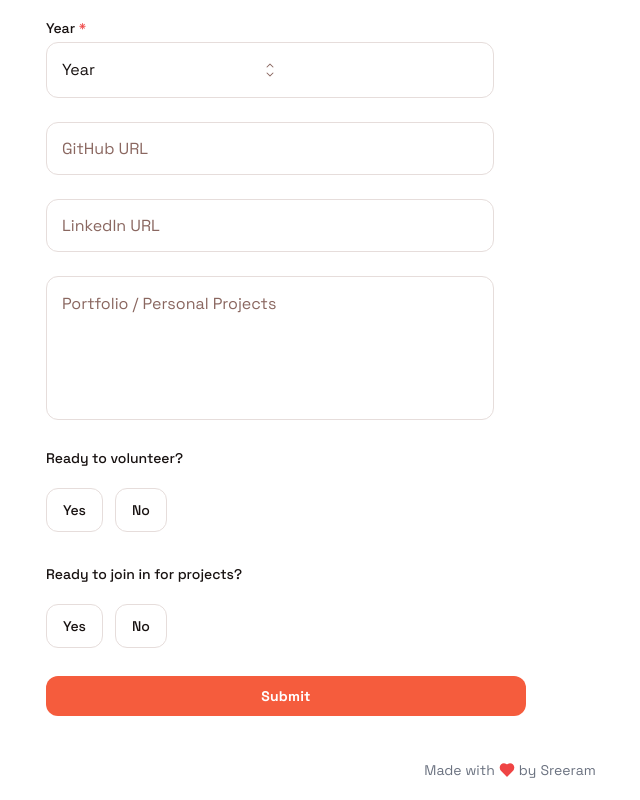
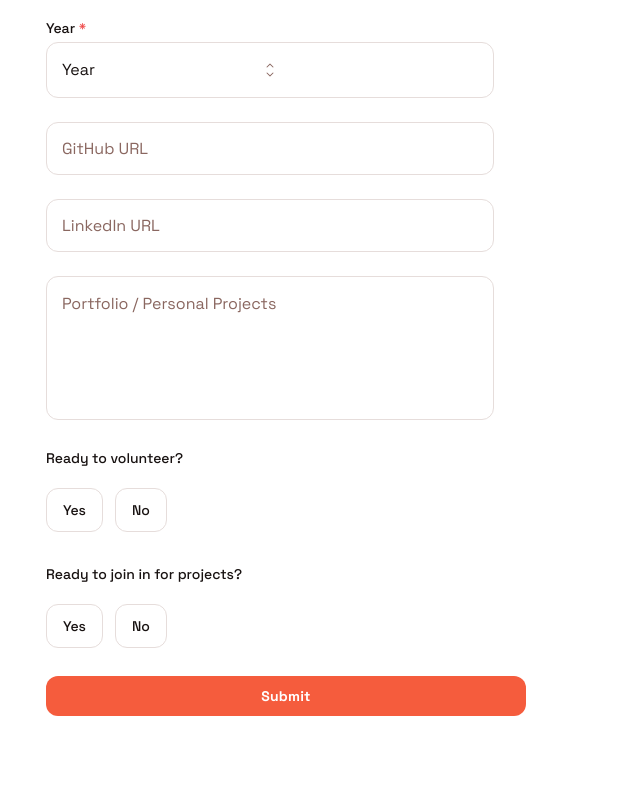
Before and after one commit to Ngtfury/HackClub-Membership, a Next.js app in the folder frontend/: page / in a window 1280 px wide. Shown: the part 546-1346 px from the top of the page, without its empty margins (130-770 px from the left). After the commit the page ends 1294 px from the top, so only its background shows below. Built offline with nearby package versions, Linux system fonts and the light colour scheme.

Commit message:
Remove footer

```diff
--- a/frontend/app/page.tsx
+++ b/frontend/app/page.tsx
@@ -342,7 +342,6 @@ export default function Home() {
                 </button>
               </div>
             </form>
-            <Footer />
           </div>
         </div>
 
```
